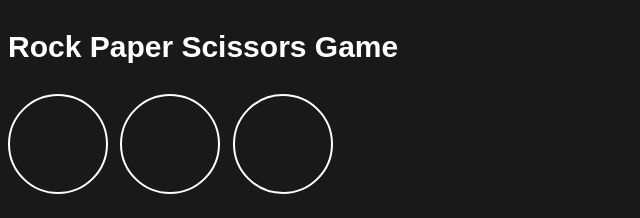
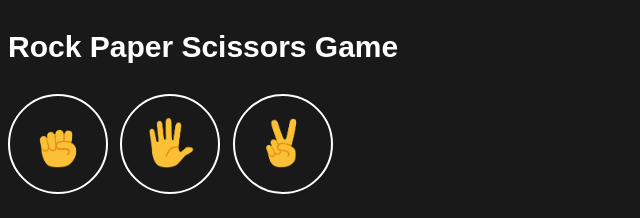
Before and after one commit to MajorGogo/Rock-Paper-Scissor-project, a plain HTML site: page index.html in a window 1280 px wide. Shown: the top 218 px of the page, without its empty margins (0-640 px from the left). Drawn offline with Linux system fonts and the light colour scheme.

Commit message:
Update index.html

```diff
--- a/index.html
+++ b/index.html
@@ -9,9 +9,9 @@
 </head>
 <body>
   <p class="heading">Rock Paper Scissors Game</p>
-  <button class="emoji_button" onclick="playGame('rock')"><img class="emoji" src="images/rock-emoji.png" alt=""></button>
-  <button class="emoji_button" onclick="playGame('paper')"><img class="emoji" src="images/paper-emoji.png" alt=""></button>
-  <button class="emoji_button" onclick="playGame('scissors')"><img class="emoji"src="images/scissors-emoji.png" alt=""></button>
+  <button class="emoji_button" onclick="playGame('rock')"><img class="emoji" src="rock-emoji.png" alt=""></button>
+  <button class="emoji_button" onclick="playGame('paper')"><img class="emoji" src="paper-emoji.png" alt=""></button>
+  <button class="emoji_button" onclick="playGame('scissors')"><img class="emoji"src="scissors-emoji.png" alt=""></button>
   <p class="js-result result">You Win</p>
   <p class="js-moves moves">You <img class="emoji" src="images/rock-emoji.png" alt="">
     <img class="emoji" src="images/scissors-emoji.png" alt=""> Computer</p>
```
